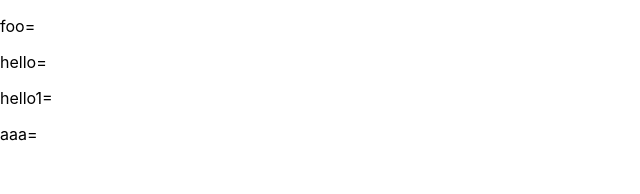
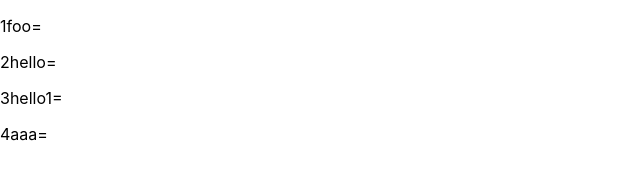
Before and after one commit to cloverink/sample-vercel, a Next.js app: page / in a window 1280 px wide. Shown: the top 194 px of the page, without its empty margins (0-640 px from the left). Built offline with nearby package versions, Linux system fonts and the light colour scheme.

Commit message:
feat: vercel issue

```diff
--- a/pages/index.js
+++ b/pages/index.js
@@ -4,9 +4,9 @@ import styles from '../styles/Home.module.css'
 
 export default function Home() {
   return <div>
-    <p>foo={process.env.foo}</p>
-    <p>hello={process.env.hello}</p>
-    <p>hello1={process.env.hello1}</p>
-    <p>aaa={process.env.aaa}</p>
+    <p>1foo={process.env.foo}</p>
+    <p>2hello={process.env.hello}</p>
+    <p>3hello1={process.env.hello1}</p>
+    <p>4aaa={process.env.aaa}</p>
   </div>
 }
```
Also changed, not shown: 2 other files (tests, documents, lock files or other folders).
